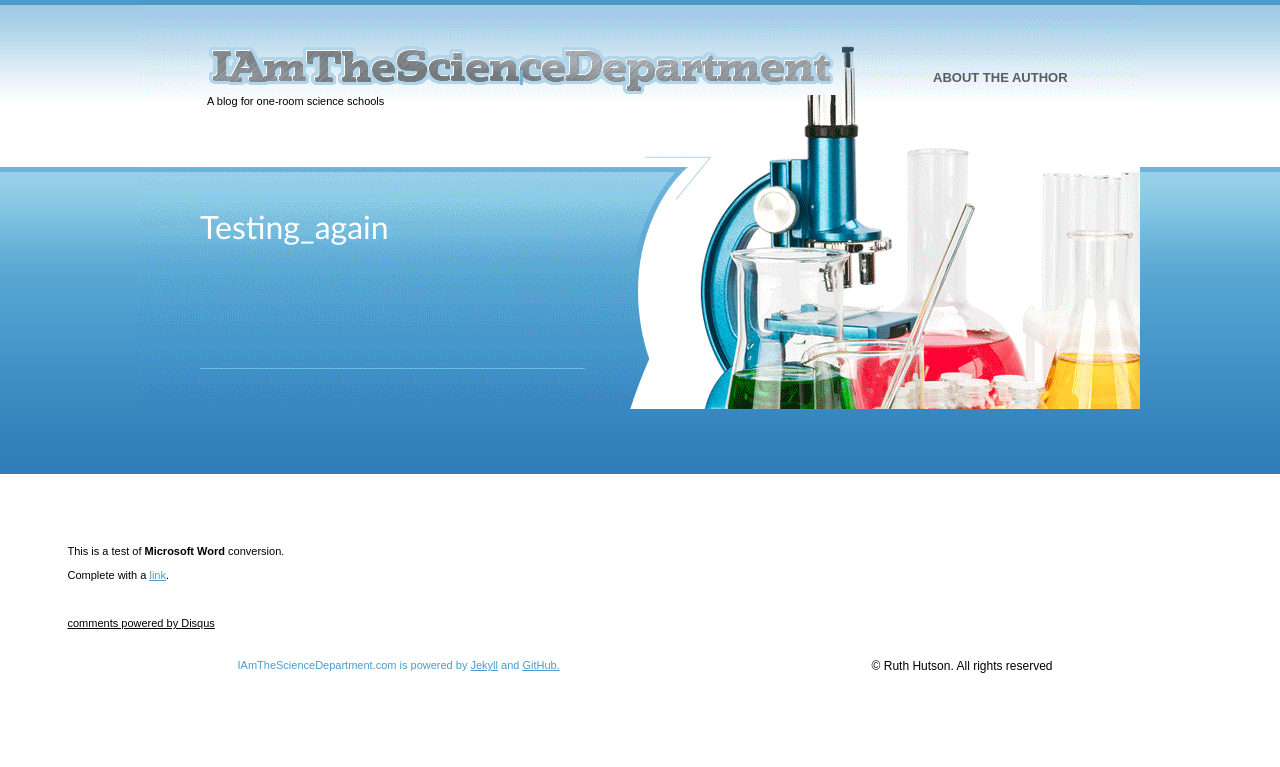
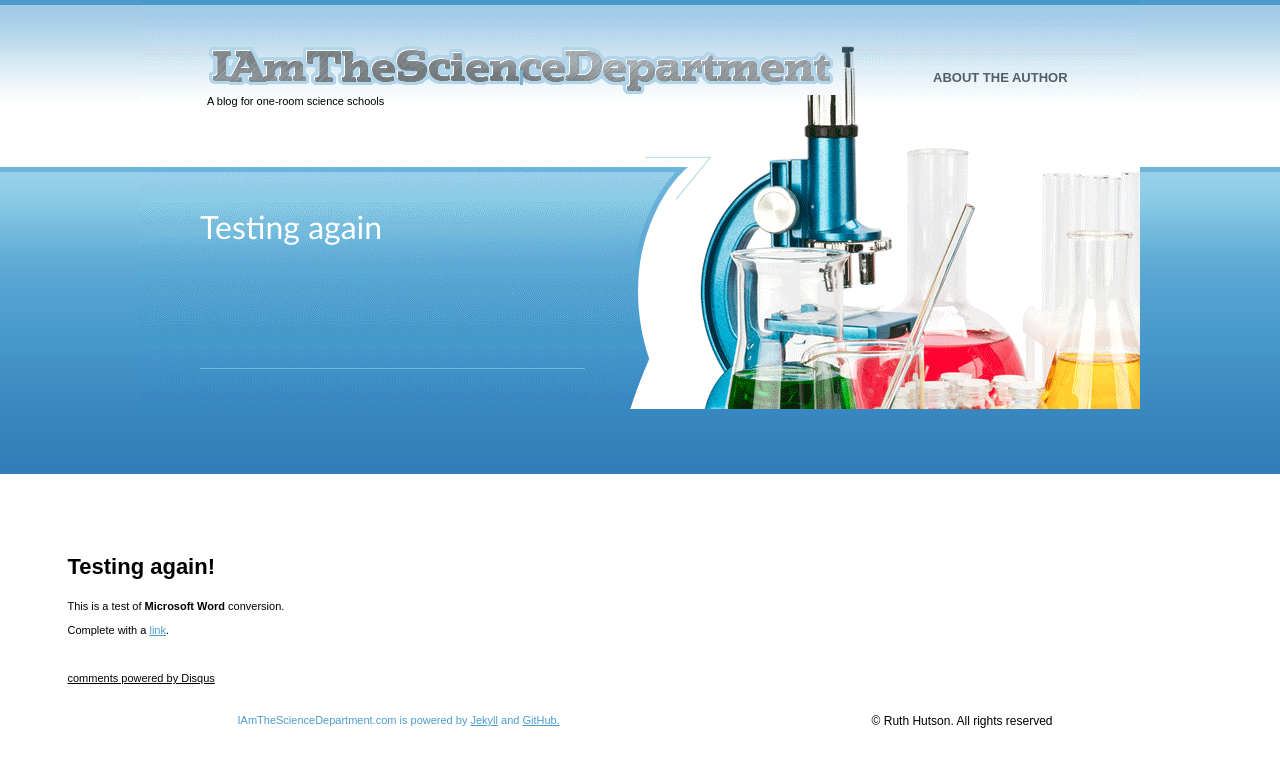
Before and after one commit to iamthesciencedepartment/iamthesciencedepartment.github.io, a Jekyll site: the page built from _posts/2018-03-05-Testing_again.md, in a window 1280 px wide. Shown: the top 767 px of the page. Built offline with Jekyll 4.4.1, drawn with Linux system fonts in a browser that asks for light colours; our own code applies the rules of GitHub Pages for plain Markdown files; Markdown is read by kramdown in place of the engine named in the settings; comment, search, counter and statistics services are not loaded.

Commit message:
Update 2018-03-05-Testing_again.md

```diff
--- a/_posts/2018-03-05-Testing_again.md
+++ b/_posts/2018-03-05-Testing_again.md
@@ -1,3 +1,9 @@
+---
+layout: post
+title: Testing again
+---
+Testing again!
+=====================
 This is a test of **Microsoft Word** conversion.
 
 Complete with a [link](http://www.google.com/).
```
